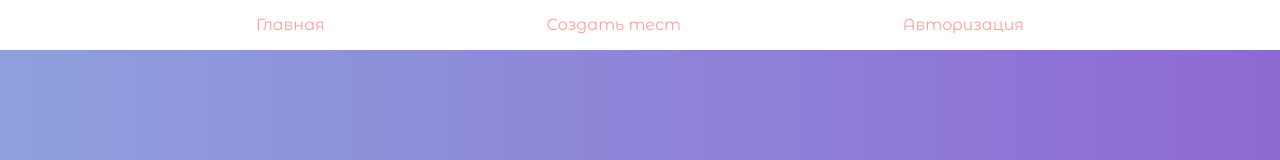
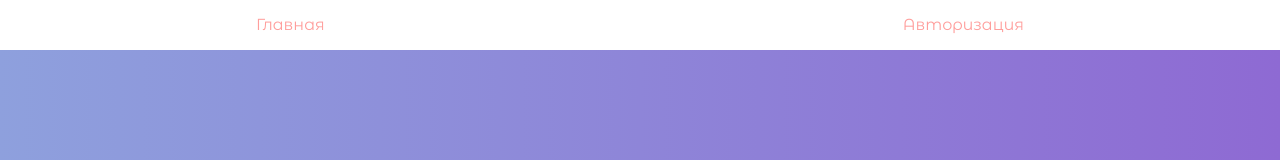
Before and after one commit to aybykovskii/quiz, a React app: page /login in a window 1280 px wide. Shown: the top 160 px of the page. Built offline with nearby package versions, Linux system fonts and the light colour scheme.

Commit message:
change and upadte auth context

```diff
--- a/src/App.tsx
+++ b/src/App.tsx
@@ -1,24 +1,35 @@
-import React from "react"
+import React, { useContext, useEffect } from "react"
 import { Switch, Route, Redirect } from "react-router-dom"
 import { Quiz, QuizCreator, QuizList, SignIn, SignUp } from "@containers"
 import { Layout } from "@components"
 import { useGlobalStyles } from "./style"
-import { AuthContextProvider } from "./contexts/authContext"
+import { AuthContext, AuthContextProvider } from "./contexts/authContext"
 
 export const App: React.FC = () => {
 	const globalStyles = useGlobalStyles()
-
+	const { isAuth, getTokenFromLS } = useContext(AuthContext)
+	useEffect(() => {
+		getTokenFromLS()
+	}, [])
 	return (
 		<AuthContextProvider>
 			<Layout>
+				{isAuth ? (
 					<Switch>
 						<Route exact path="/" component={QuizList} />
 						<Route path="/quiz_creator" component={QuizCreator}></Route>
+						<Route path="/quiz/:id" component={Quiz} />
+						<Redirect to="/" />
+					</Switch>
+				) : (
+					<Switch>
+						<Route exact path="/" component={QuizList} />
 						<Route exact path="/register" component={SignUp} />
 						<Route exact path="/login" component={SignIn} />
 						<Route path="/quiz/:id" component={Quiz} />
 						<Redirect to="/" />
 					</Switch>
+				)}
 			</Layout>
 		</AuthContextProvider>
 	)
--- a/src/components/NavBar/NavBar.tsx
+++ b/src/components/NavBar/NavBar.tsx
@@ -1,21 +1,26 @@
 import React from "react"
 import { NavLink } from "react-router-dom"
+import { AuthContext } from "../../contexts/authContext"
 import { useStyle } from "./style"
 
 export const NavBar: React.FC = () => {
 	const classes = useStyle()
+	const { isAuth } = React.useContext(AuthContext)
 	return (
 		<div className={classes.navBar}>
 			<div className={classes.wrapper}>
 				<NavLink className={classes.link} to="/">
 					Главная
 				</NavLink>
-				<NavLink className={classes.link} to="/quiz_creator">
-					Создать тест
-				</NavLink>
-				<NavLink className={classes.link} to="/register">
-					Авторизация
-				</NavLink>
+				{isAuth ? (
+					<NavLink className={classes.link} to="/quiz_creator">
+						Создать тест
+					</NavLink>
+				) : (
+					<NavLink className={classes.link} to="/login">
+						Авторизация
+					</NavLink>
+				)}
 			</div>
 		</div>
 	)
--- a/src/containers/Auth/SignIn.tsx
+++ b/src/containers/Auth/SignIn.tsx
@@ -21,7 +21,7 @@ export const SignIn: React.FC = () => {
 		formControls: createAuthFormControls(),
 	}
 	const [state, setState] = useState<TState>(initialState)
-	const { token, checkAndSetToken } = useContext(AuthContext)
+	const { setIsAuth, setTokenToLS } = useContext(AuthContext)
 
 	const changeInputHandler = (value: string, controlName: any) => {
 		Object.values(state.formControls).map(element => {
@@ -68,7 +68,8 @@ export const SignIn: React.FC = () => {
 		}
 		try {
 			const data: TSignIn = await axios.post("/api/auth/login", authData).then(res => res.data)
-			checkAndSetToken(data.token)
+			setTokenToLS(data.token)
+			setIsAuth(true)
 		} catch (e) {
 			console.log(e)
 		}
--- a/src/contexts/authContext.tsx
+++ b/src/contexts/authContext.tsx
@@ -1,34 +1,54 @@
 import axios from "axios"
 import React from "react"
-import { config } from "dotenv"
 import { noopPromise } from "@utils"
 const Auth = () => {
+	const [email, setEmail] = React.useState<string>("")
+	const [isAuth, setIsAuth] = React.useState<boolean>(false)
 	const [token, setToken] = React.useState<string>("")
 
-	const checkAndSetToken = (token: string) => {
-		setToken(token)
-		localStorage.setItem("LOCAL_TOKEN", token)
-		console.log(token)
+	const setTokenToLS = (token: string) => {
+		localStorage.setItem("LOCAL_STORAGE_TOKEN", token), setIsAuth(true)
 	}
 
-	const useAxiosGetWithToken = async (token: string, url: string) => {
+	const getTokenFromLS = () => {
+		console.log("token exist")
+		if (localStorage.getItem("LOCAL_STORAGE_TOKEN")) {
+			setIsAuth(true)
+			return localStorage.getItem("LOCAL_STORAGE_TOKEN")
+		} else {
+			setIsAuth(false)
+			return new Error("token undefined")
+		}
+	}
+
+	const useAxiosGetWithToken = async (url: string) => {
 		return await axios.get(url, {
 			headers: [
 				{
-					Authorization: token,
+					Authorization: getTokenFromLS(),
 				},
 			],
 		})
 	}
 	return {
 		token,
-		checkAndSetToken,
+		isAuth,
+		setIsAuth,
+		email,
+		setEmail,
+		getTokenFromLS,
+		setTokenToLS,
 		useAxiosGetWithToken,
 	}
 }
 const AuthDefault: ReturnType<typeof Auth> = {
 	token: "",
-	checkAndSetToken: noopPromise as any,
+	isAuth: false,
+	email: "",
+	setIsAuth: noopPromise as any,
+	setEmail: noopPromise as any,
+	getTokenFromLS: noopPromise as any,
+	setTokenToLS: noopPromise as any,
 	useAxiosGetWithToken: noopPromise as any,
 }
 export const AuthContext = React.createContext(AuthDefault)
```
Lines whose indentation alone changed are shown as unchanged.
